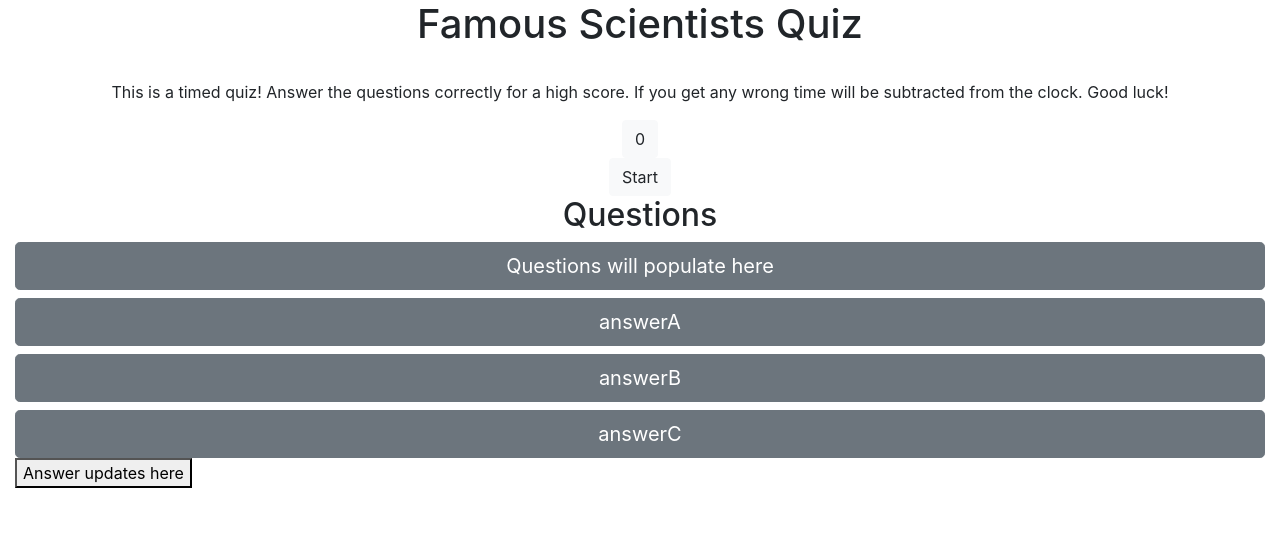
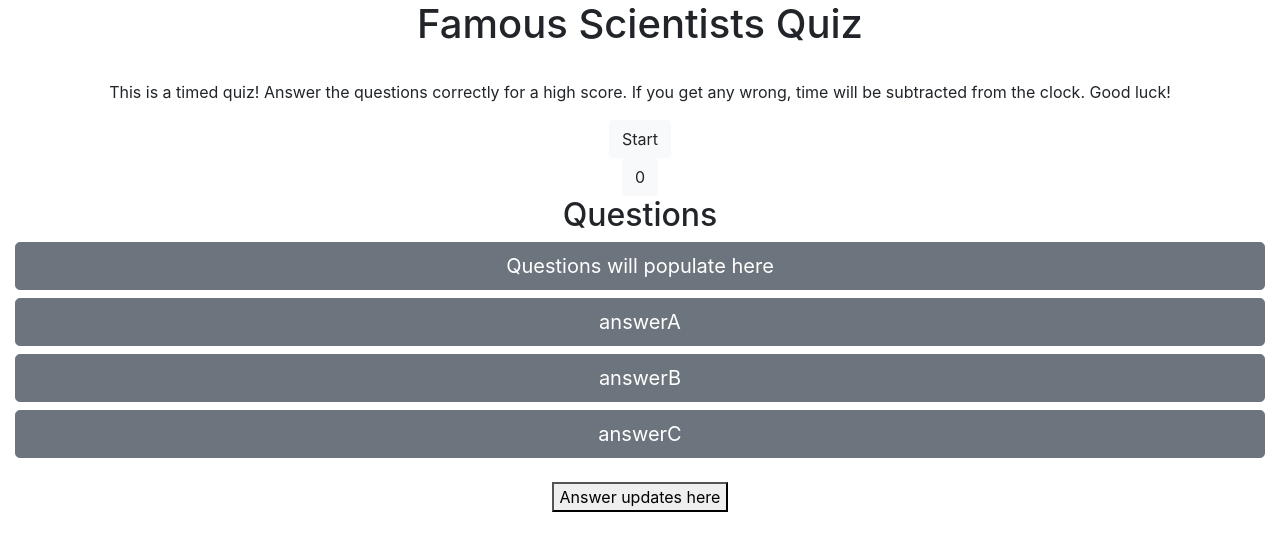
Before and after one commit to TLomba/Homework_4, a plain HTML site: page index.html in a window 1280 px wide. Drawn offline with nearby package versions, Linux system fonts and the light colour scheme.

Commit message:
front back adjustments f start button which disappears and the timer

```diff
--- a/index.html
+++ b/index.html
@@ -21,15 +21,19 @@
             </div>
             <br>
             <p class="text-center instruction">
-                This is a timed quiz! Answer the questions correctly for a high score. If you get any wrong time
+                This is a timed quiz! Answer the questions correctly for a high score. If you get any wrong, time
                 will be subtracted from the clock. Good luck!
             </p>
-            <!-- Timer -->
-            <div>
-                <button type="button" class="timer btn btn-light mx-auto d-block">0</button></div>
+            <!-- Start button whch disappears and the Time is behind so it becomes visible -->
+            <div class="row-2">
+                <button type="button" id="StartBtn" class="front btn btn-light mx-auto d-block">Start</button>
+                <div class="behind-container">
+                    <div>
+                        <button type="button" class=" behind timer btn btn-light mx-auto d-block">0</button>
+                    </div>
+                </div>
+            </div>
         </div>
-        <div class="row-2">
-            <button type="button" id="StartBtn" class="btn btn-light mx-auto d-block">Start</button></div>
         <div class="row-2">
             <h2 class="text-center" id="questionTitle">Questions</h2>
         </div>
@@ -42,7 +46,8 @@
             <button type="button" class="btn btn-secondary btn-lg btn-block">answerB</button>
             <button type="button" class="btn btn-secondary btn-lg btn-block">answerC</button>
         </div>
-        <div class="container row" id="quiz">
+        <br>
+        <div class="d-flex justify-content-center" id="quiz">
             <!-- Why does it update in a button?! -->
             <button type="button" id="button">Answer updates here</button>
             <div id="results"></div>
```
